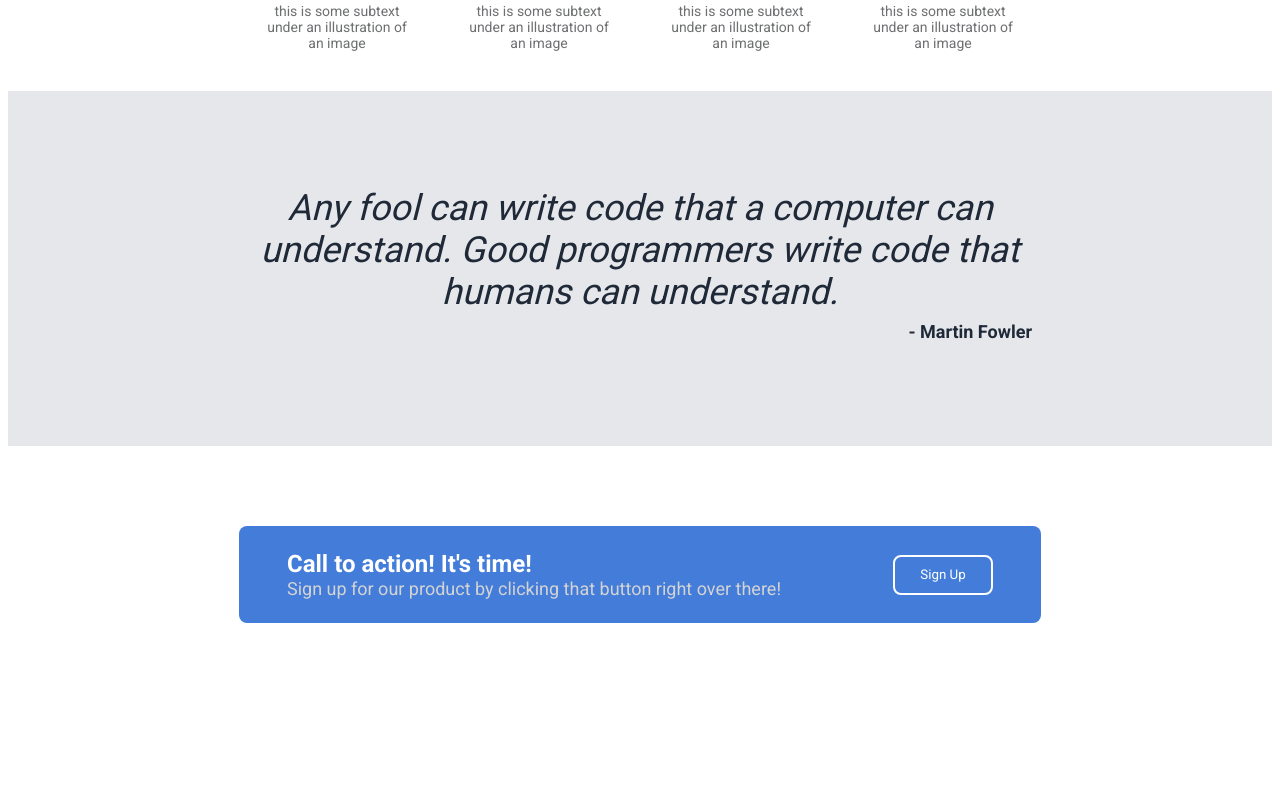
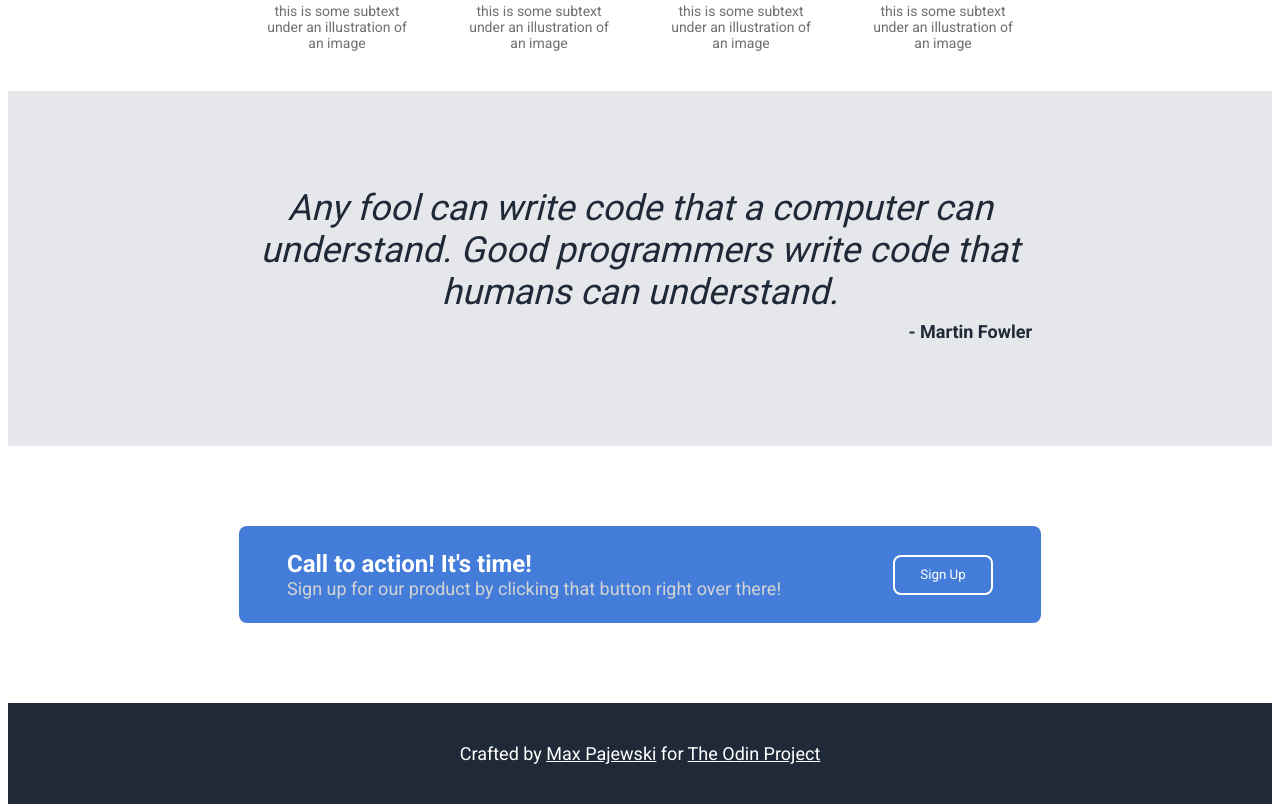
Before and after one commit to maxpajewski/landing-page, a plain HTML site: page index.html in a window 1280 px wide. Shown: the part 703-1515 px from the top of the page. Before the commit the page ends 1414 px from the top, so only its background shows below. Drawn offline with Linux system fonts and the light colour scheme.

Commit message:
Add footer and finish project

```diff
--- a/index.html
+++ b/index.html
@@ -17,9 +17,9 @@
                     <div class="header-logo">Header Logo</div>
                     <div class="right-links">
                         <ul>
-                            <li><a href="https://www.google.com">header link one</a></li>
-                            <li><a href="https://www.google.com">header link two</a></li>
-                            <li><a href="https://www.google.com">header link three</a></li>
+                            <li><a href="https://www.google.com" style="color:#6e6f71; text-decoration: none;">header link one</a></li>
+                            <li><a href="https://www.google.com" style="color:#6e6f71; text-decoration: none;" >header link two</a></li>
+                            <li><a href="https://www.google.com" style="color:#6e6f71; text-decoration: none;">header link three</a></li>
                         </ul>
                     </div>
                 </div>
@@ -70,6 +70,10 @@
             <button class="btnn">Sign Up</button>
         </div>
     </div>
+
+    <div class="footer">
+        <div class="footer-text">Crafted by <a href="https://github.com/maxpajewski" style="color:white">Max Pajewski</a> for <a href="https://www.theodinproject.com" style="color:white"> The Odin Project</a></div>
+    </div>
 </body>
 
 </html>
--- a/styles.css
+++ b/styles.css
@@ -29,10 +29,11 @@ ul {
     font-size: 18px;
 }
 
-a {
+/* a {
     text-decoration: none;
-    color: #6e6f71;
-}
+} */
+
+
 
 .header {
     display: flex;
@@ -236,3 +237,17 @@ img {
     border: 2px solid white;
 
 }
+
+.footer {
+    display: flex;
+    justify-content: center;
+    align-items: center;
+    background-color: #1F2937;
+}
+
+.footer-text {
+    font-size: 18px;
+    color: white;
+    margin-top: 40px;
+    margin-bottom: 40px;
+}
```
